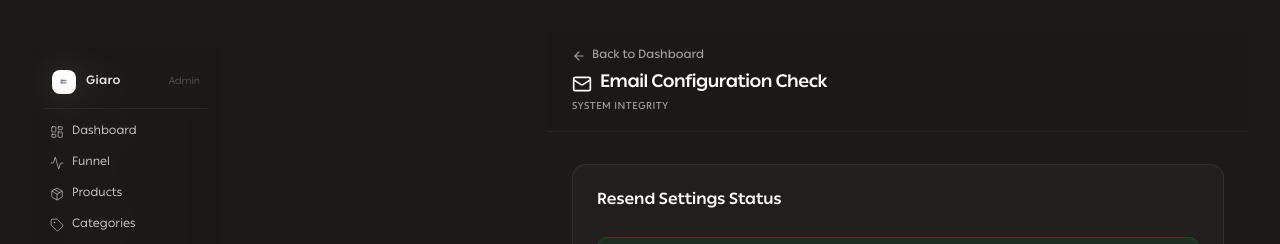
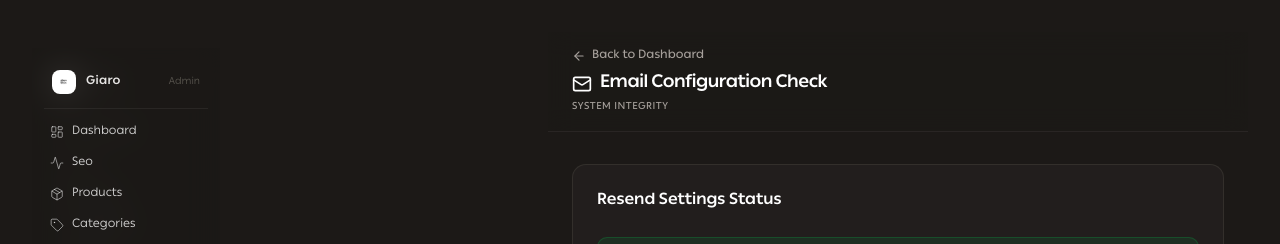
Before and after one commit to hatemrihan/giaro, a Next.js app: page /en/admin/email-check in a window 1280 px wide. Shown: the top 244 px of the page. Built offline with nearby package versions, Linux system fonts and the light colour scheme; no server answers.

Commit message:
change num

```diff
--- a/app/[locale]/admin/sections/SideBarNav.tsx
+++ b/app/[locale]/admin/sections/SideBarNav.tsx
@@ -33,7 +33,7 @@ type NavItem = {
 
 const NAV_ITEMS: NavItem[] = [
     { title: "Dashboard", href: "/admin/analytics", icon: LayoutDashboard },
-    { title: "Funnel", href: "/admin/funnel", icon: Activity },
+    { title: "Seo", href: "/admin/funnel", icon: Activity },
     { title: "Products", href: "/admin/products", icon: Package },
     { title: "Categories", href: "/admin/categories", icon: Tag },
     { title: "Orders", href: "/admin/orders", icon: ShoppingCart },
--- a/app/sections/whatsapp.tsx
+++ b/app/sections/whatsapp.tsx
@@ -3,7 +3,7 @@
 import React from 'react';
 
 export default function WhatsAppButton() {
-    const phoneNumber = '201023970310';
+    const phoneNumber = '201098084777';
     const message = 'اهلا!';
     const whatsappUrl = `https://wa.me/${phoneNumber}?text=${encodeURIComponent(message)}`;
 
```
